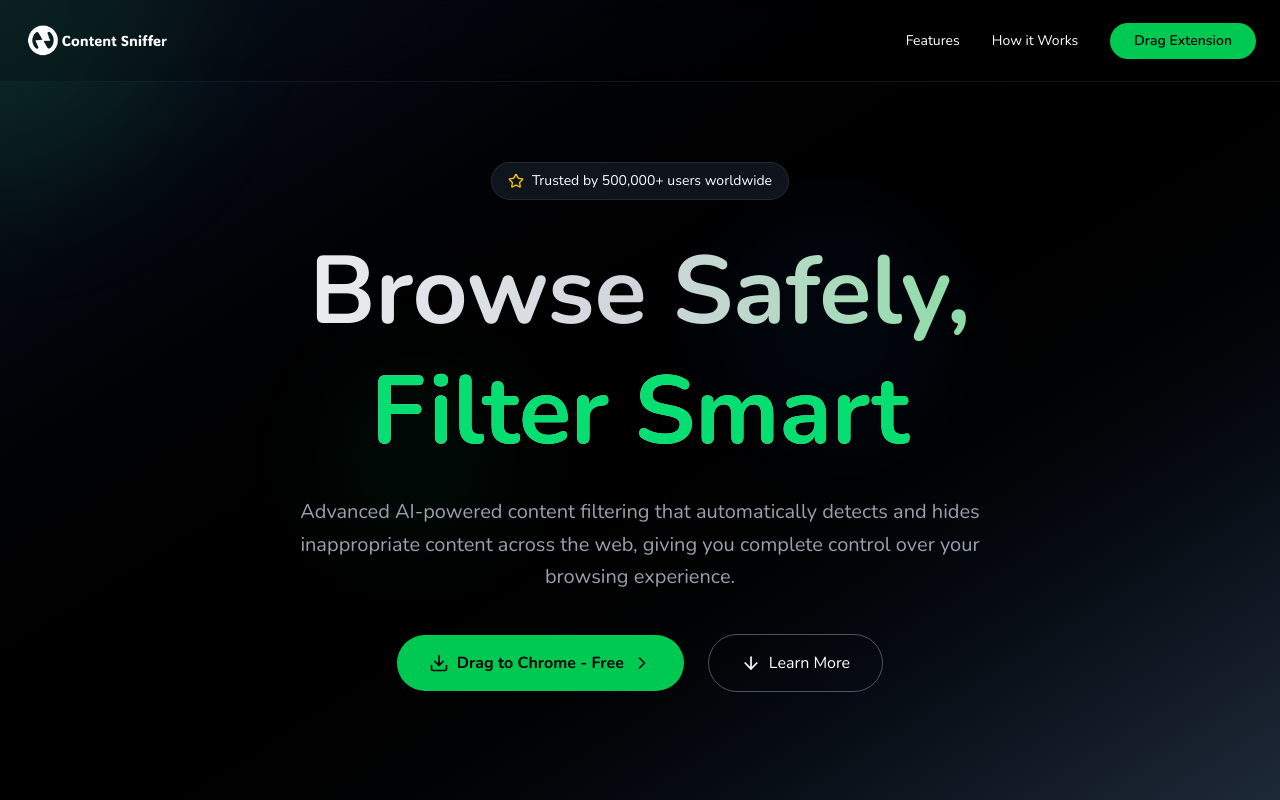
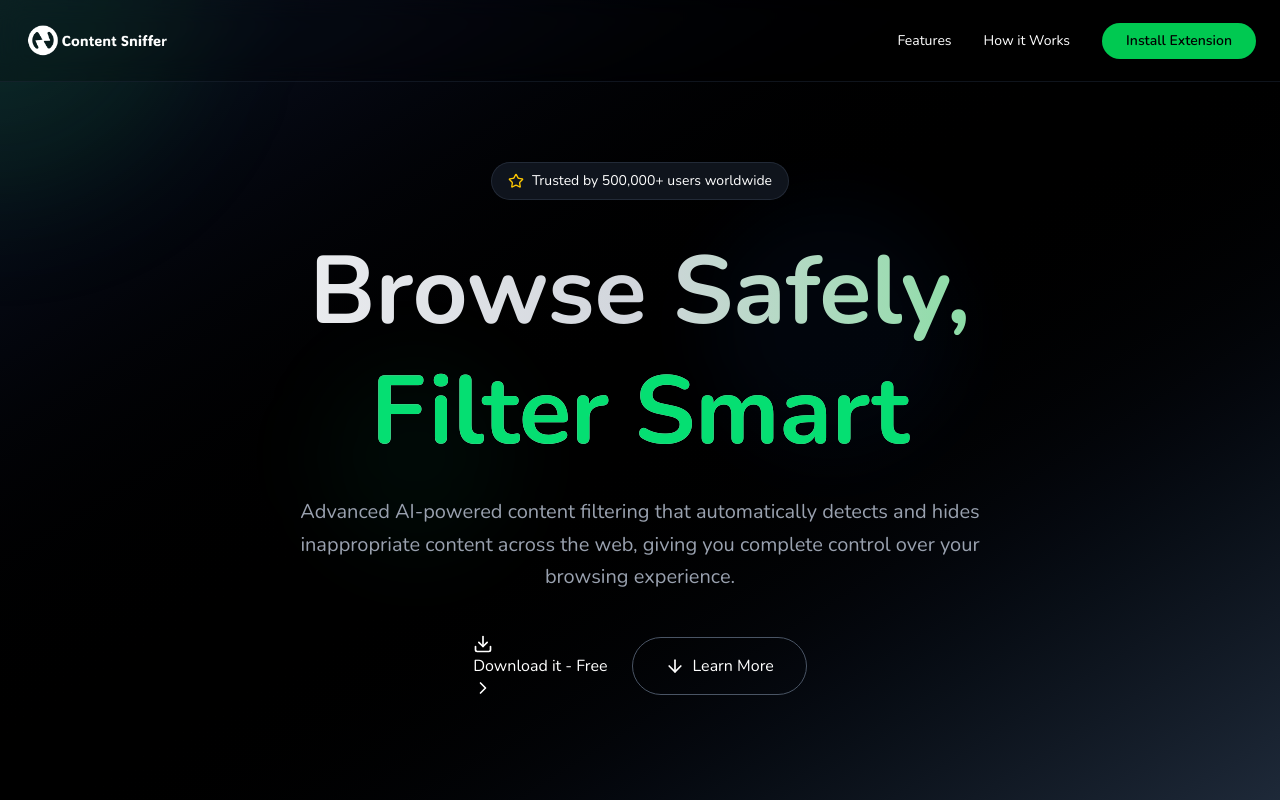
Before and after one commit to HichamDe/content-sniffer, a Next.js app: page / in a window 1280 px wide. Shown: the top 800 px of the page. Built offline with nearby package versions, Linux system fonts and the light colour scheme.

Commit message:
added the extension link

```diff
--- a/src/app/page.js
+++ b/src/app/page.js
@@ -67,13 +67,13 @@ export default function ContentSnifferHomepage() {
       <nav className="relative z-10 px-6 py-4 backdrop-blur-md bg-black/20 border-b border-gray-800/50">
         <div className="max-w-7xl mx-auto flex items-center justify-between">
           <Link href="/" className="cursor-pointer flex items-center space-x-3">
-            <Image src={logo} width={148} height={52} alt='Content Sniffer Logo'/>
+            <Image src={logo} width={148} height={52} alt='Content Sniffer Logo' />
           </Link>
           <div className="hidden md:flex items-center space-x-8 text-sm">
             <a href="#features" className="hover:text-green-400 transition-colors">Features</a>
             <a href="#how-it-works" className="hover:text-green-400 transition-colors">How it Works</a>
-            <Link download href='/extension.crx' className="cursor-pointer bg-green-500 hover:bg-green-600 text-black font-semibold px-6 py-2 rounded-full transition-all duration-300 hover:scale-105">
-              Drag Extension
+            <Link href='https://chromewebstore.google.com/detail/heiknjnflkplgemcdiblekkcnhnemkni?utm_source=item-share-cb' className="cursor-pointer bg-green-500 hover:bg-green-600 text-black font-semibold px-6 py-2 rounded-full transition-all duration-300 hover:scale-105">
+              Install Extension
             </Link>
           </div>
         </div>
@@ -98,9 +98,9 @@ export default function ContentSnifferHomepage() {
             </p>
 
             <div className="flex flex-col sm:flex-row items-center justify-center space-y-4 sm:space-y-0 sm:space-x-6">
-              <Link download href='/extension.crx' className="cursor-pointer group bg-green-500 hover:bg-green-600 text-black font-bold px-8 py-4 rounded-full transition-all duration-300 hover:scale-105 flex items-center space-x-2">
+              <Link href="https://chromewebstore.google.com/detail/heiknjnflkplgemcdiblekkcnhnemkni?utm_source=item-share-cb">
                 <Download className="w-5 h-5" />
-                <span>Drag to Chrome - Free</span>
+                <span>Download it - Free</span>
                 <ChevronRight className="w-5 h-5 group-hover:translate-x-1 transition-transform" />
               </Link>
 
@@ -195,9 +195,11 @@ export default function ContentSnifferHomepage() {
             <p className="text-xl text-gray-400 mb-8">
               Join hundreds of thousands of users who browse the web safely with Content Sniffer.
             </p>
-            <button className="bg-green-500 hover:bg-green-600 text-black font-bold px-10 py-4 rounded-full transition-all duration-300 hover:scale-105 text-lg">
-              Install Now - It&apos;s Free
-            </button>
+            <Link href="https://chromewebstore.google.com/detail/heiknjnflkplgemcdiblekkcnhnemkni?utm_source=item-share-cb">
+              <button className="bg-green-500 hover:bg-green-600 text-black font-bold px-10 py-4 rounded-full transition-all duration-300 hover:scale-105 text-lg">
+                Install Now - It&apos;s Free
+              </button>
+            </Link>
           </div>
         </div>
       </section>
@@ -207,7 +209,7 @@ export default function ContentSnifferHomepage() {
         <div className="max-w-7xl mx-auto">
           <div className="flex flex-col md:flex-row items-center justify-between">
             <Link href="/" className="cursor-pointer flex items-center space-x-3">
-              <Image src={logo} width={148} height={52} alt='Content Sniffer Logo'/>
+              <Image src={logo} width={148} height={52} alt='Content Sniffer Logo' />
             </Link>
             <div className="text-center text-gray-500">
               <p>&copy; 2025 Content Sniffer. All rights reserved.</p>
```
